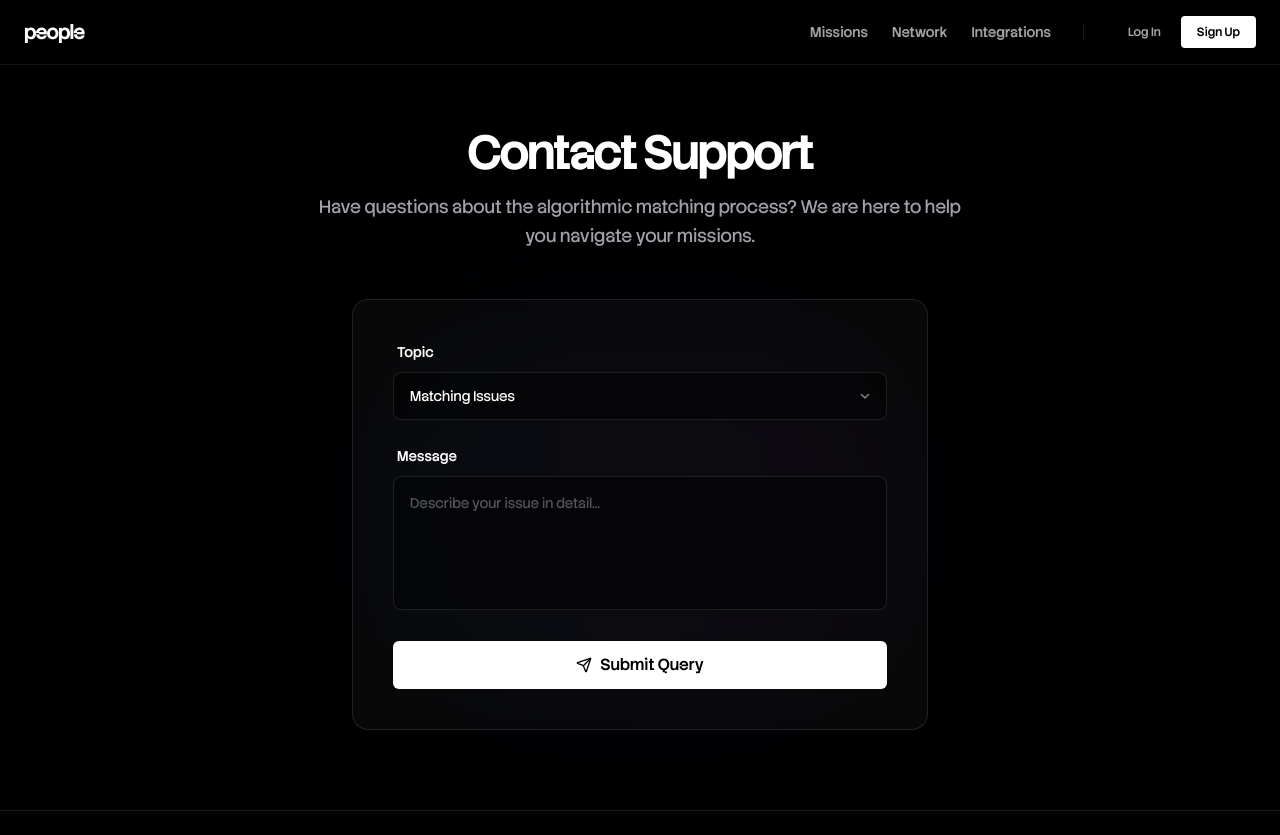
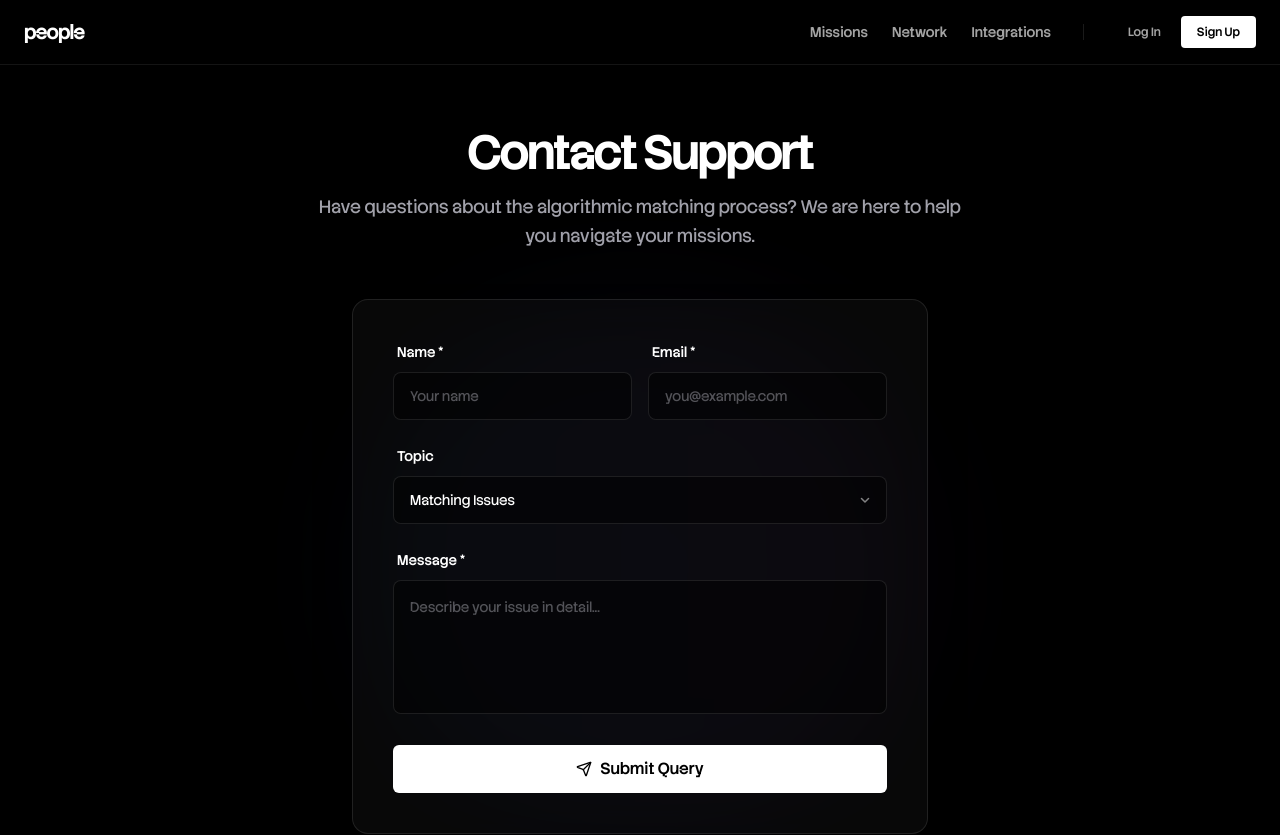
Before and after one commit to Adi-gitX/PEOPLE, a React (Vite) app in the folder client/: page /contact in a window 1280 px wide. Shown: the top 835 px of the page. Built offline with nearby package versions, Linux system fonts and the light colour scheme; no server answers.

Commit message:
Update ContactPage with API integration and loading states

```diff
--- a/client/src/pages/ContactPage.jsx
+++ b/client/src/pages/ContactPage.jsx
@@ -1,16 +1,54 @@
 import { useState } from 'react';
-import { DashboardLayout } from '../components/layout/DashboardLayout';
 import { Button } from '../components/ui/Button';
-import { Send, MessageSquare } from 'lucide-react';
+import { Send, MessageSquare, Loader2 } from 'lucide-react';
 import { Navbar } from '../components/layout/Navbar';
 import { Footer } from '../components/layout/Footer';
+import { api } from '../lib/api';
+import { toast } from 'sonner';
 
 export default function ContactPage() {
     const [submitted, setSubmitted] = useState(false);
+    const [loading, setLoading] = useState(false);
+    const [form, setForm] = useState({
+        name: '',
+        email: '',
+        subject: 'Matching Issues',
+        message: '',
+    });
 
-    const handleSubmit = (e) => {
+    const handleChange = (e) => {
+        const { name, value } = e.target;
+        setForm(prev => ({ ...prev, [name]: value }));
+    };
+
+    const handleSubmit = async (e) => {
         e.preventDefault();
-        setSubmitted(true);
+
+        if (!form.name.trim() || !form.email.trim() || !form.message.trim()) {
+            toast.error('Please fill in all required fields');
+            return;
+        }
+
+        setLoading(true);
+        try {
+            await api.post('/api/v1/contact', {
+                name: form.name.trim(),
+                email: form.email.trim(),
+                subject: form.subject,
+                message: form.message.trim(),
+            });
+            setSubmitted(true);
+            toast.success('Message sent successfully!');
+        } catch (error) {
+            toast.error(error.message || 'Failed to send message. Please try again.');
+        } finally {
+            setLoading(false);
+        }
+    };
+
+    const resetForm = () => {
+        setSubmitted(false);
+        setForm({ name: '', email: '', subject: 'Matching Issues', message: '' });
     };
 
     return (
@@ -30,13 +68,46 @@ export default function ContactPage() {
 
                     {!submitted ? (
                         <form onSubmit={handleSubmit} className="relative space-y-6 bg-white/[0.03] backdrop-blur-xl border border-white/10 p-10 rounded-2xl shadow-2xl">
+                            <div className="grid grid-cols-2 gap-4">
+                                <div className="space-y-2">
+                                    <label className="text-sm font-medium ml-1">Name *</label>
+                                    <input
+                                        type="text"
+                                        name="name"
+                                        value={form.name}
+                                        onChange={handleChange}
+                                        required
+                                        className="w-full bg-black/50 border border-white/10 rounded-lg h-12 px-4 text-sm focus:outline-none focus:ring-1 focus:ring-white/20 placeholder:text-muted-foreground/50"
+                                        placeholder="Your name"
+                                    />
+                                </div>
+                                <div className="space-y-2">
+                                    <label className="text-sm font-medium ml-1">Email *</label>
+                                    <input
+                                        type="email"
+                                        name="email"
+                                        value={form.email}
+                                        onChange={handleChange}
+                                        required
+                                        className="w-full bg-black/50 border border-white/10 rounded-lg h-12 px-4 text-sm focus:outline-none focus:ring-1 focus:ring-white/20 placeholder:text-muted-foreground/50"
+                                        placeholder="you@example.com"
+                                    />
+                                </div>
+                            </div>
+
                             <div className="space-y-2">
                                 <label className="text-sm font-medium ml-1">Topic</label>
                                 <div className="relative">
-                                    <select className="w-full bg-black/50 border border-white/10 rounded-lg h-12 px-4 text-sm focus:outline-none focus:ring-1 focus:ring-white/20 appearance-none text-white">
+                                    <select
+                                        name="subject"
+                                        value={form.subject}
+                                        onChange={handleChange}
+                                        className="w-full bg-black/50 border border-white/10 rounded-lg h-12 px-4 text-sm focus:outline-none focus:ring-1 focus:ring-white/20 appearance-none text-white"
+                                    >
                                         <option>Matching Issues</option>
                                         <option>Profile Verification</option>
                                         <option>Payment Inquiry</option>
+                                        <option>Technical Support</option>
                                         <option>Other</option>
                                     </select>
                                     <div className="absolute right-4 top-1/2 -translate-y-1/2 pointer-events-none opacity-50">
@@ -46,8 +117,11 @@ export default function ContactPage() {
                             </div>
 
                             <div className="space-y-2">
-                                <label className="text-sm font-medium ml-1">Message</label>
+                                <label className="text-sm font-medium ml-1">Message *</label>
                                 <textarea
+                                    name="message"
+                                    value={form.message}
+                                    onChange={handleChange}
                                     required
                                     rows={5}
                                     className="w-full bg-black/50 border border-white/10 rounded-lg p-4 text-sm focus:outline-none focus:ring-1 focus:ring-white/20 placeholder:text-muted-foreground/50 resize-none"
@@ -55,9 +129,22 @@ export default function ContactPage() {
                                 />
                             </div>
 
-                            <Button className="w-full h-12 text-base bg-white text-black hover:bg-white/90">
-                                <Send className="w-4 h-4 mr-2" />
-                                Submit Query
+                            <Button
+                                type="submit"
+                                disabled={loading}
+                                className="w-full h-12 text-base bg-white text-black hover:bg-white/90 disabled:opacity-50"
+                            >
+                                {loading ? (
+                                    <>
+                                        <Loader2 className="w-4 h-4 mr-2 animate-spin" />
+                                        Sending...
+                                    </>
+                                ) : (
+                                    <>
+                                        <Send className="w-4 h-4 mr-2" />
+                                        Submit Query
+                                    </>
+                                )}
                             </Button>
                         </form>
                     ) : (
@@ -69,7 +156,7 @@ export default function ContactPage() {
                             <p className="text-muted-foreground mb-8 leading-relaxed">
                                 Our support team will review your ticket and respond within 24 hours. Check your email for updates.
                             </p>
-                            <Button variant="outline" onClick={() => setSubmitted(false)} className="border-white/10 hover:bg-white/5">Send another message</Button>
+                            <Button variant="outline" onClick={resetForm} className="border-white/10 hover:bg-white/5">Send another message</Button>
                         </div>
                     )}
                 </div>
```
